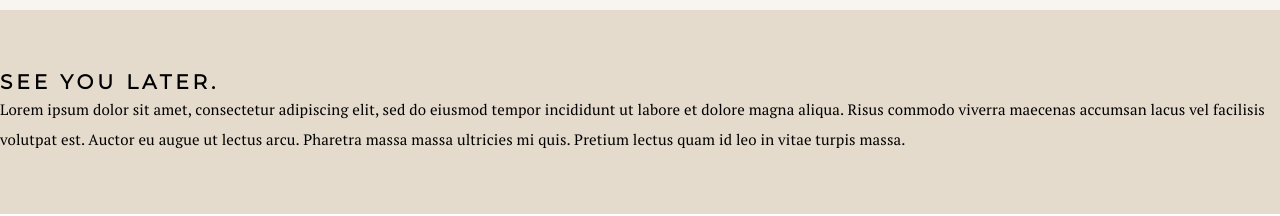
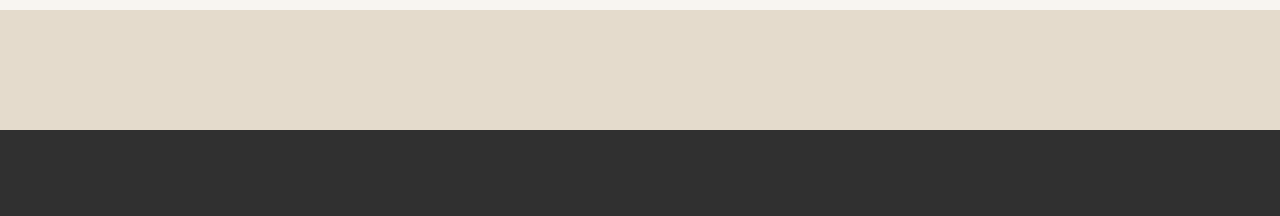
Before and after one commit to zach-cullen/liveoakfilm.co, a Next.js app: page / in a window 1280 px wide. Shown: the part 974-1190 px from the top of the page. Built offline with nearby package versions, Linux system fonts and the light colour scheme.

Commit message:
add footer component to page bottom

```diff
--- a/pages/index.js
+++ b/pages/index.js
@@ -1,4 +1,5 @@
 import Head from 'next/head'
+import Footer from '../components/Footer'
 import Hero from '../components/Hero'
 import Button from '../components/Button'
 import PageSection from '../components/PageSection'
@@ -40,14 +41,10 @@ export default function Home () {
         <PageSection
           bgColor={props => props.theme.colors.khaki}
         >
-          <h2>See you later.</h2>
-          <p>Lorem ipsum dolor sit amet, consectetur adipiscing elit, sed do eiusmod tempor incididunt ut labore et dolore magna aliqua. Risus commodo viverra maecenas accumsan lacus vel facilisis volutpat est. Auctor eu augue ut lectus arcu. Pharetra massa massa ultricies mi quis. Pretium lectus quam id leo in vitae turpis massa.</p>
+          <SectionContainer />
         </PageSection>
       </main>
-
-      <footer>
-        <h2>Footer</h2>
-      </footer>
+      <Footer />
     </>
   )
 }
```
